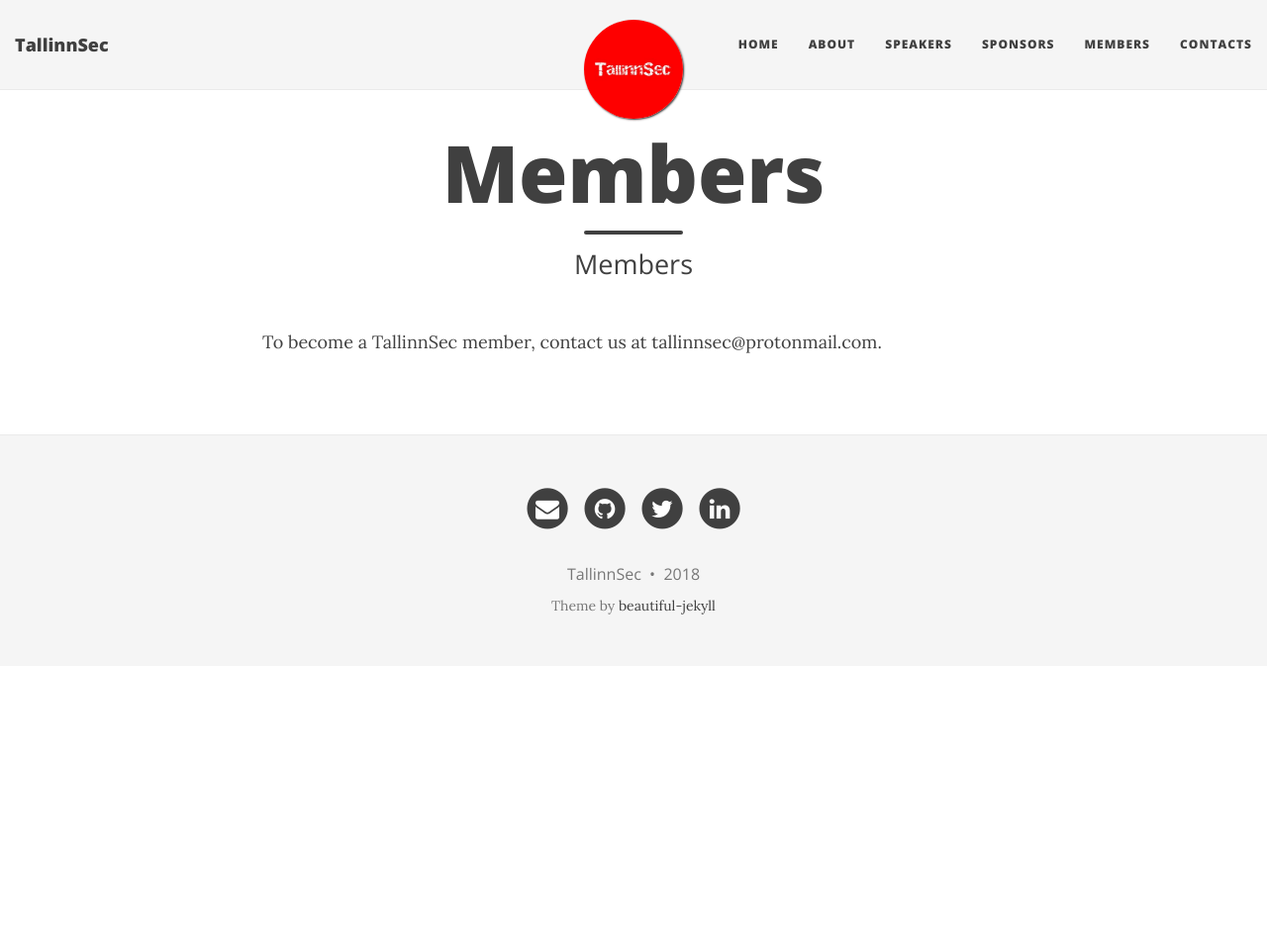
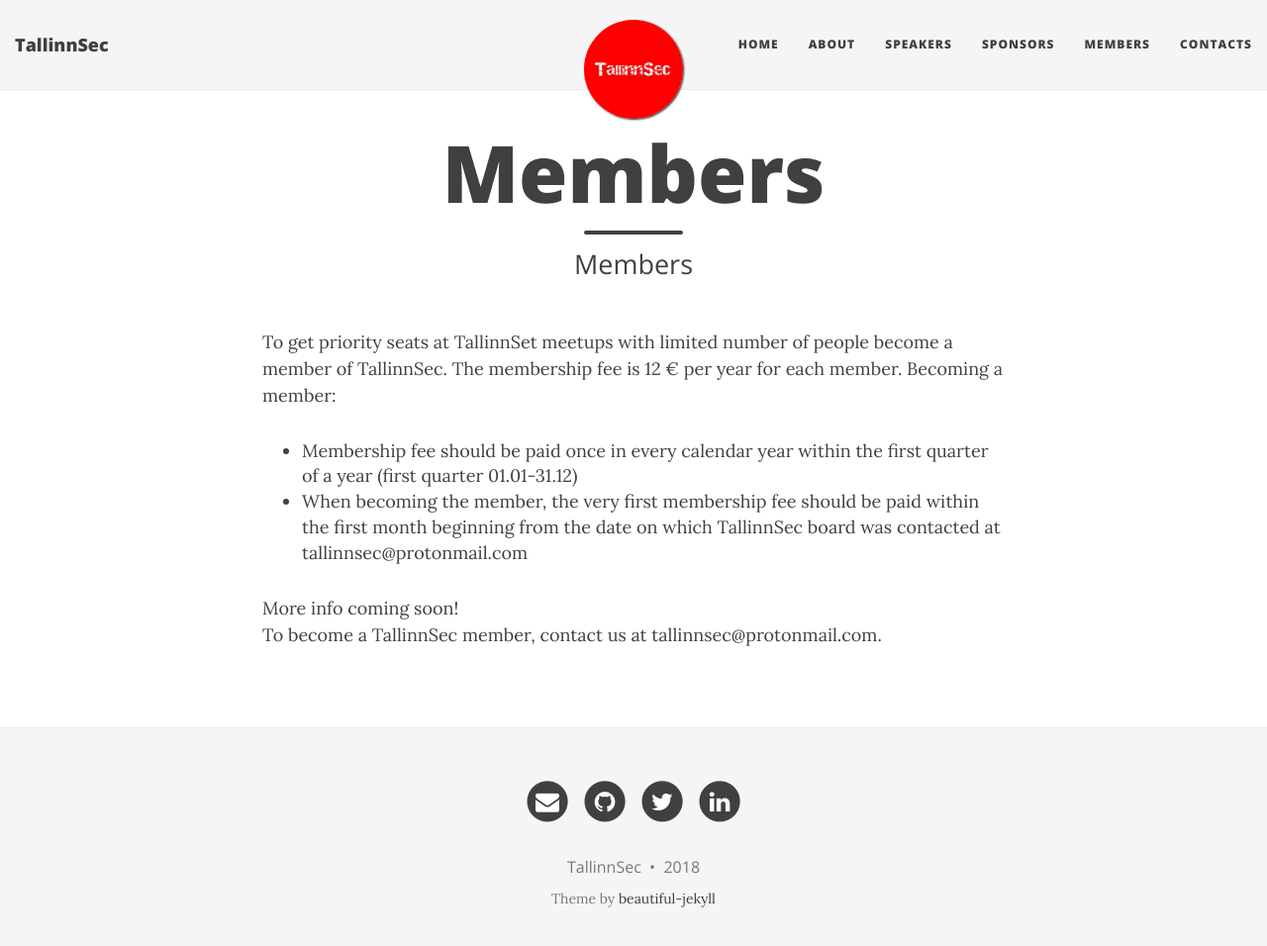
Before and after one commit to tallinsec/tallinnsec.github.io, a Jekyll site: the page built from members.md, in a window 1280 px wide and 969 px high. Shown: the top 956 px of the window at 99% size. Built offline with Jekyll 4.4.1, drawn with Linux system fonts in a browser that asks for light colours; nearby versions of some CDN libraries.

Commit message:
update members

```diff
--- a/members.md
+++ b/members.md
@@ -4,4 +4,18 @@
 subtitle: Members
 ---
 
+<p>To get priority seats at TallinnSet meetups with limited number of people become a member of TallinnSec. The membership fee is 12 € per year for each member.
+
+Becoming a member:
+ <ul>
+    <li>
+       Membership fee should be paid once in every calendar year within the first quarter of a year (first quarter 01.01-31.12)
+    </li>
+    <li>
+        When becoming the member, the very first membership fee should be paid within the first month beginning from the date on which TallinnSec board was contacted at tallinnsec@protonmail.com
+    </li>
+  </ul>
+</p>
+
+More info coming soon!<br>
 To become a TallinnSec member, contact us at tallinnsec@protonmail.com.
```
Also changed, not shown: 1 other file.
